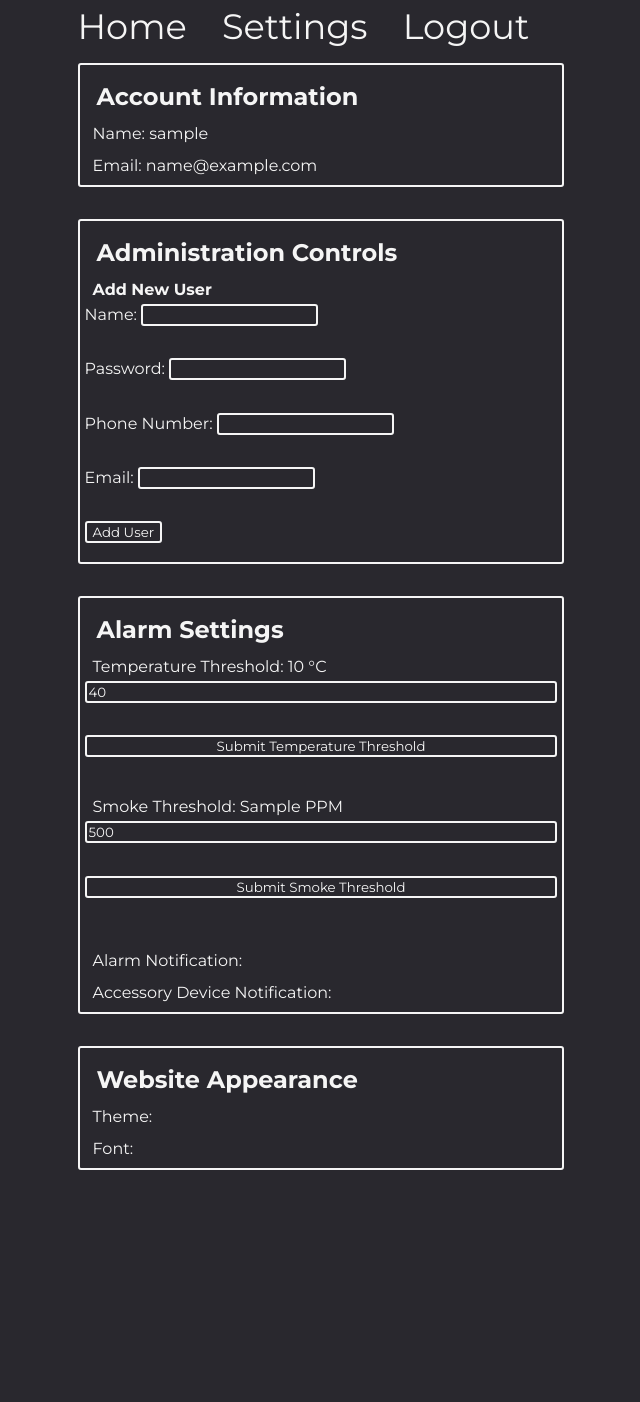
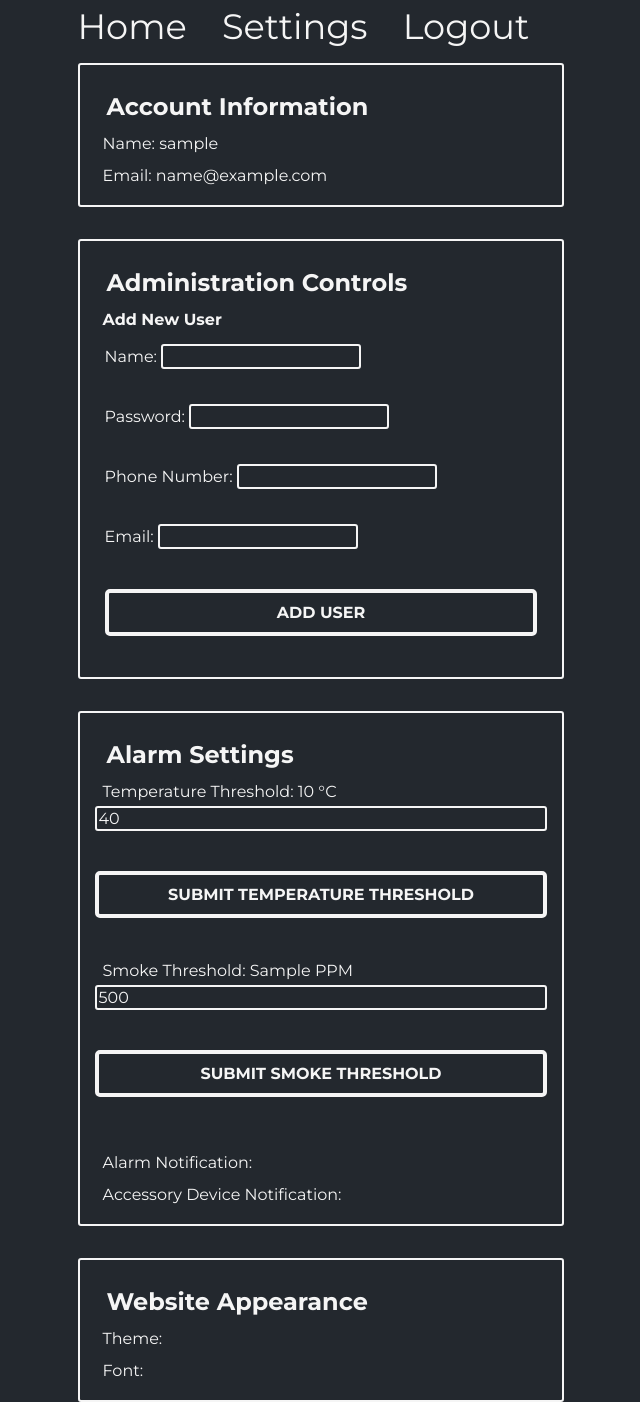
Before and after one commit to SYSC3010-W24/sysc3010-project-l1-g8, a Flask app: template web-app/templates/settings.html in a window 1280 px wide. Shown: the whole page, without its empty margins (319-959 px from the left). Before the commit the page ends 1170 px from the top, so only its background shows below. Run offline with Flask 3, Linux system fonts and the light colour scheme; the template is opened without the code that fills it: most values are stand-ins (such as "Sample title", 1, 10 or a date in 2020); parts of the project's set-up code (start-up, migrations or seed data) failed here and were passed over.

Commit message:
feat: Update home and settings page styles

```diff
--- a/web-app/static/global.css
+++ b/web-app/static/global.css
@@ -11,20 +11,18 @@
   --link-hover-color-dark: #0f9ddd;
   --border-color-dark: #fff6e0;
 
-  --background-color-fire: #2c0000;
-  --text-color-fire: #ff4d4d;
-  --link-hover-color-fire: #ff1a1a;
-  --border-color-fire: #ff8080;
+  --red: #ff4d4d;
+
 }
 
 * {
   margin: 0;
-  background-color: #29282e;
+  background-color: var(--background-color-dark);
   font-family: "Montserrat";
 }
 
 p {
-  color: #f5f5f5;
+  color: var(--text-color-dark);
 }
 
 .nav-bar {
@@ -39,9 +37,9 @@ p {
 .nav-bar a {
   margin-right: 1em;
   text-decoration: none;
-  color: #f5f5f5;
+  color: var(--text-color-dark);
 }
 
 .nav-bar a:hover {
-  color: #ff4d4d;
+  color: var(--red);
 }
--- a/web-app/static/settings.css
+++ b/web-app/static/settings.css
@@ -26,7 +26,7 @@ main {
   margin-bottom: 2em;
   border: 2px solid #f5f5f5;
   border-radius: 3px;
-  padding: 5px;
+  padding: 15px;
 }
 
 .account-box p {
@@ -56,6 +56,31 @@ button {
 
 input,
 button {
-  border: 2px solid #f5f5f5;
+  border: 2px solid var(--text-color-dark);
   border-radius: 3px;
+  font-size: 1em;
 }
+
+button {
+  width: 100%;
+  padding: 10px;
+  text-transform: uppercase;
+  border-width: 4px;
+  border-radius: 5px;
+  font-weight: bold;
+  font-size: 1em;
+  transition: all 0.3s;
+  margin-top: 5px;
+}
+
+button:hover {
+  border-color: var(--red);
+  color: var(--red);
+  cursor: pointer;
+  padding: 14px 17px; /* Increase padding on hover */
+  font-size: 0.75em;
+}
+
+form {
+  padding: 10px; /* Add padding to the form */
+}
```
Also changed, not shown: web-app/static/index.css (+36 -20 lines).
